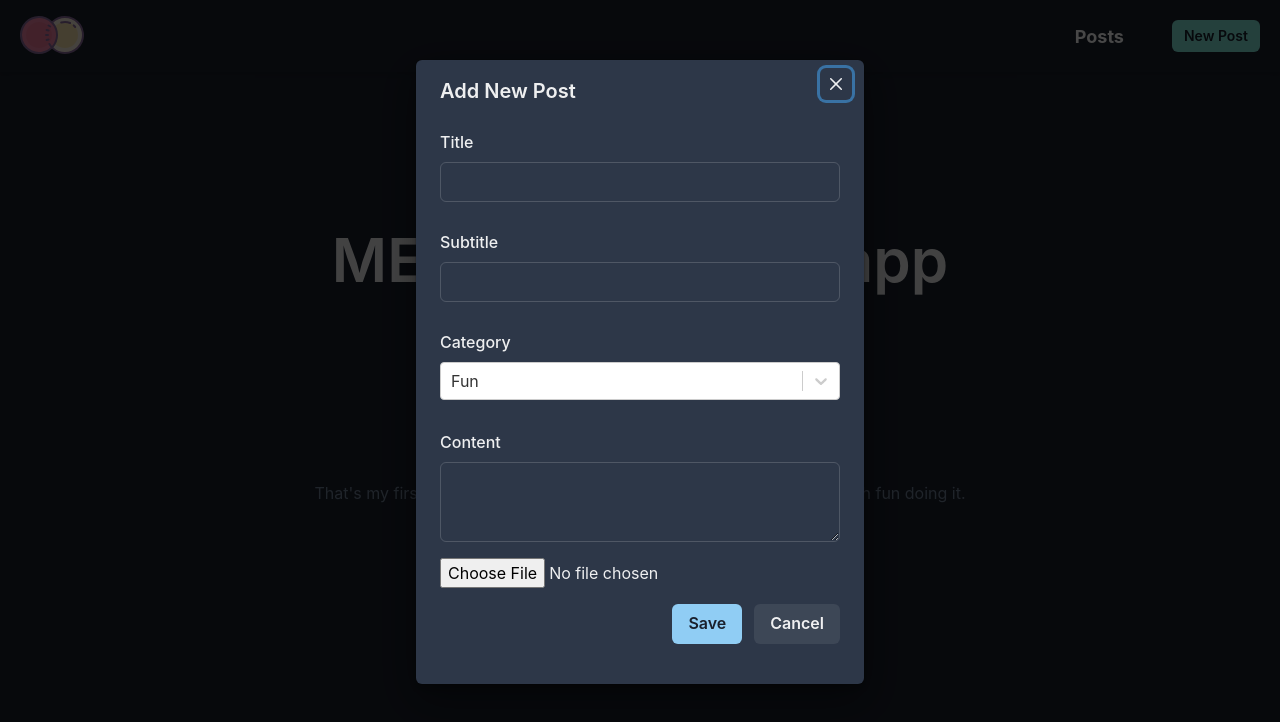
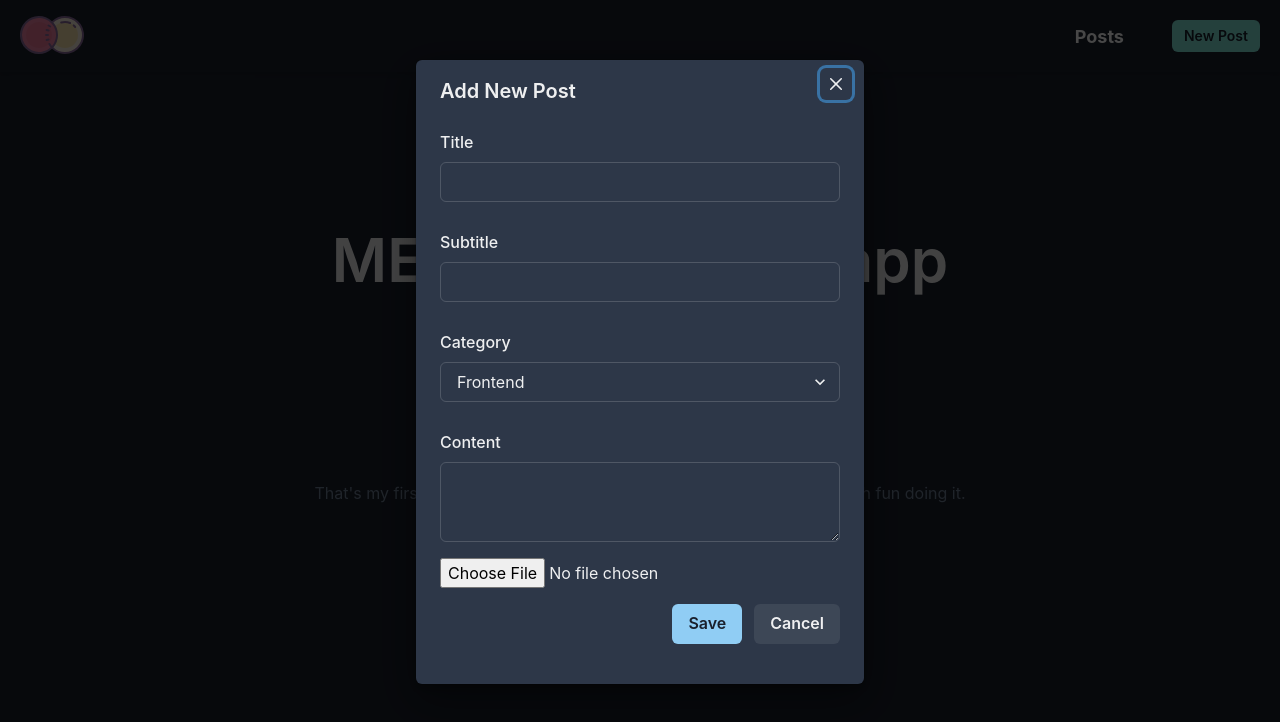
Before and after one commit to success310/mern-blog-app, a React (Create React App) app in the folder client/: page / in a window 1280 px wide. Both pictures are taken after a click on the button "New Post". Shown: the top 722 px of the page. Built offline with nearby package versions, Linux system fonts and the light colour scheme.

Commit message:
fix select bug

```diff
--- a/client/src/components/AddPostForm.js
+++ b/client/src/components/AddPostForm.js
@@ -12,32 +12,15 @@ import {
   ModalBody,
   ModalCloseButton,
   Textarea,
+  Select,
 } from '@chakra-ui/react';
 import { Button } from '@chakra-ui/button';
 import { Input } from '@chakra-ui/input';
 import { FormControl, FormLabel } from '@chakra-ui/form-control';
-import Select from 'react-select';
 
 import { createPost } from '../redux/actions/post';
 
-const tags = [
-  {
-    value: 'fun',
-    label: 'Fun',
-  },
-  {
-    value: 'programming',
-    label: 'Programming',
-  },
-  {
-    value: 'health',
-    label: 'Health',
-  },
-  {
-    value: 'science',
-    label: 'Science',
-  },
-];
+const categories = ['Frontend', 'Backend', 'Mobile', 'React', 'Vue', 'JavaScript', 'Fun', 'Gaming'];
 
 const AddPostForm = ({ isOpen, onClose }) => {
   const [file, setFile] = useState(null);
@@ -104,15 +87,20 @@ const AddPostForm = ({ isOpen, onClose }) => {
             <FormControl minH={'100px'}>
               <FormLabel>Category</FormLabel>
               <Controller
-                as={Select}
-                options={tags}
-                name="tags"
-                noOptionsMessage={() => 'Category not found!'}
+                as={
+                  <Select placeholder="Choose Category">
+                    {categories.map((category, i) => (
+                      <option key={i} value={category}>
+                        {category}
+                      </option>
+                    ))}
+                  </Select>
+                }
+                name="tag"
                 control={control}
-                defaultValue={tags[0]}
+                defaultValue={categories[0]}
               />
             </FormControl>
-
             <FormControl isInvalid={errors.content} minH={'100px'}>
               <FormLabel>Content</FormLabel>
               <Textarea
--- a/client/src/components/EditPostForm.js
+++ b/client/src/components/EditPostForm.js
@@ -4,30 +4,12 @@ import { useDispatch } from 'react-redux';
 import { toast } from 'react-toastify';
 import { useForm, Controller } from 'react-hook-form';
 import { updatePost } from '../redux/actions/post';
-import Select from 'react-select';
-import { Textarea, Box, Flex, Heading } from '@chakra-ui/react';
+import { Textarea, Box, Flex, Heading, Select } from '@chakra-ui/react';
 import { FormControl, FormLabel } from '@chakra-ui/form-control';
 import { Button } from '@chakra-ui/button';
 import { Input } from '@chakra-ui/input';
 
-const tags = [
-  {
-    value: 'fun',
-    label: 'Fun',
-  },
-  {
-    value: 'programming',
-    label: 'Programming',
-  },
-  {
-    value: 'health',
-    label: 'Health',
-  },
-  {
-    value: 'science',
-    label: 'Science',
-  },
-];
+const categories = ['Frontend', 'Backend', 'Mobile', 'React', 'Vue', 'JavaScript', 'Fun', 'Gaming'];
 
 const EditPostForm = ({ post, closeEditMode }) => {
   const [file, setFile] = useState(post?.image);
@@ -95,10 +77,16 @@ const EditPostForm = ({ post, closeEditMode }) => {
             <FormControl minH={'100px'}>
               <FormLabel>Category</FormLabel>
               <Controller
-                as={Select}
-                options={tags}
-                name="tags"
-                noOptionsMessage={() => 'Category not found!'}
+                as={
+                  <Select placeholder="Choose Category">
+                    {categories.map((category, i) => (
+                      <option key={i} value={category}>
+                        {category}
+                      </option>
+                    ))}
+                  </Select>
+                }
+                name="tag"
                 control={control}
                 defaultValue={post?.tag}
               />
```
